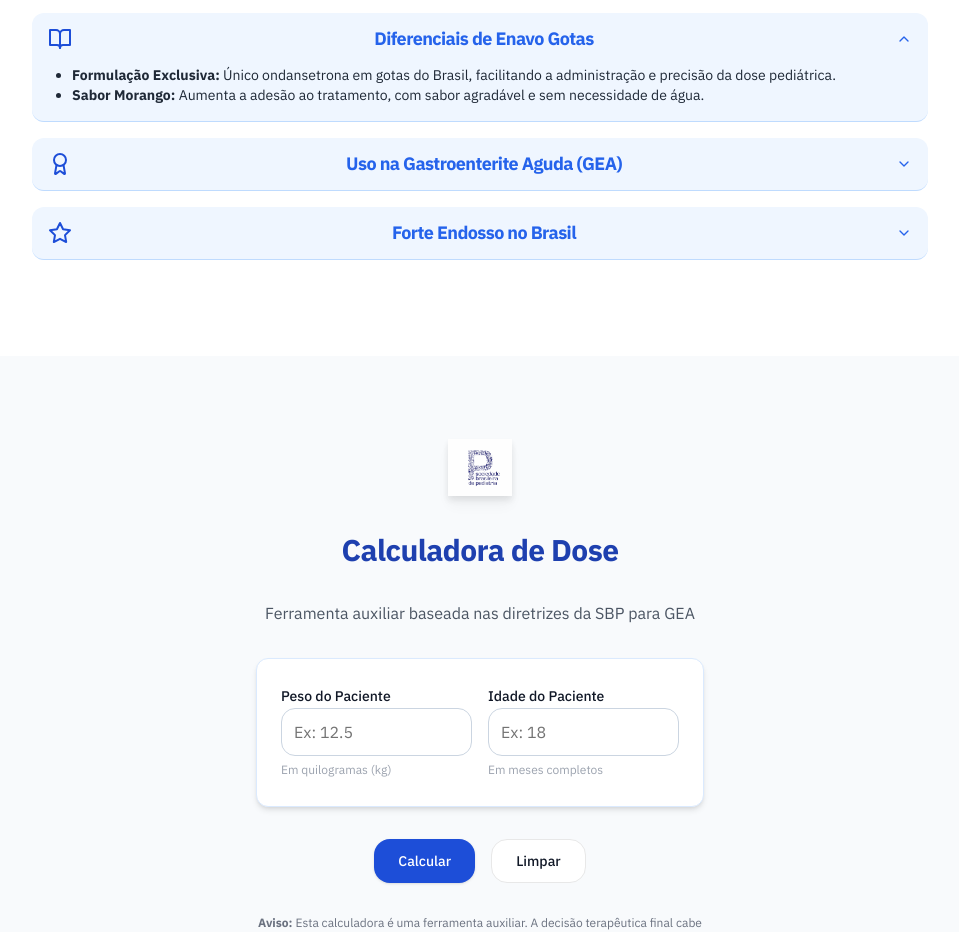
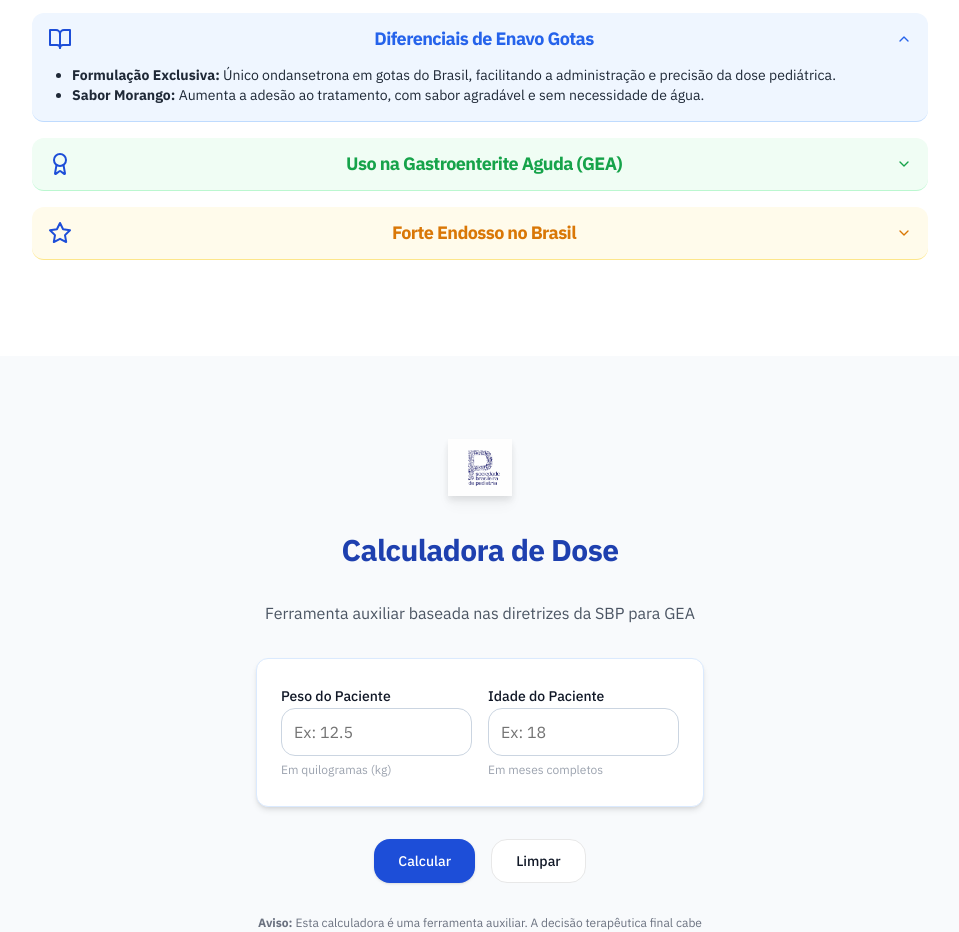
Before and after one commit to leonardogusso/enavo-gotas, a React (Vite) app: page / in a window 1280 px wide. Shown: the part 1080-2012 px from the top of the page, without its empty margins (160-1119 px from the left). Built offline with nearby package versions, Linux system fonts and the light colour scheme.

Commit message:
Update GuidelinesSummary.tsx

```diff
--- a/src/components/sections/GuidelinesSummary.tsx
+++ b/src/components/sections/GuidelinesSummary.tsx
@@ -4,7 +4,6 @@ import { Accordion, AccordionContent, AccordionItem, AccordionTrigger } from '@/
 import { Award, BookOpen, Star } from 'lucide-react';
 import { fadeInUp } from '@/lib/animations';
 
-// Menus expansíveis com cores azuis
 const guidelines = [
   {
     id: "diferenciais",
@@ -26,7 +25,7 @@ const guidelines = [
     id: "gea",
     title: "Uso na Gastroenterite Aguda (GEA)",
     icon: <Award className="text-blue-700" />,
-    color: "blue",
+    color: "green", // repare no original!
     content: (
       <>
         <p>O uso de dose oral única de ondansetrona é endossado por diretrizes para facilitar a Terapia de Reidratação Oral (TRO) e reduzir hospitalizações.</p>
@@ -42,7 +41,7 @@ const guidelines = [
     id: "endosso",
     title: "Forte Endosso no Brasil",
     icon: <Star className="text-blue-700" />,
-    color: "blue",
+    color: "amber", // repare no original!
     content: (
       <>
         <p>
@@ -63,6 +62,18 @@ export function GuidelinesSummary() {
         border: 'border-blue-200',
         text: 'text-blue-600',
         hover: 'hover:bg-blue-100'
+      },
+      green: {
+        bg: 'bg-green-50',
+        border: 'border-green-200',
+        text: 'text-green-600',
+        hover: 'hover:bg-green-100'
+      },
+      amber: {
+        bg: 'bg-amber-50',
+        border: 'border-amber-200',
+        text: 'text-amber-600',
+        hover: 'hover:bg-amber-100'
       }
     };
     return colors[color as keyof typeof colors] || colors.blue;
@@ -83,13 +94,12 @@ export function GuidelinesSummary() {
           Base científica que sustenta o uso de Enavo Gotas
         </p>
       </motion.div>
-      {/* Menus expansíveis */}
       <Accordion type="single" collapsible value={value} onValueChange={setValue} className="max-w-4xl mx-auto">
         {guidelines.map((item) => {
           const colors = getColorClasses(item.color);
           return (
             <AccordionItem key={item.id} value={item.id} className={`mb-4 rounded-xl ${colors.bg} ${colors.border} transition`}>
-              <AccordionTrigger className={`flex items-center gap-3 px-4 py-3 font-bold text-lg ${colors.text} hover:bg-blue-100 rounded-xl`}>
+              <AccordionTrigger className={`flex items-center gap-3 px-4 py-3 font-bold text-lg ${colors.text} hover:${colors.hover} rounded-xl`}>
                 <span>{item.icon}</span>
                 {item.title}
               </AccordionTrigger>
```
